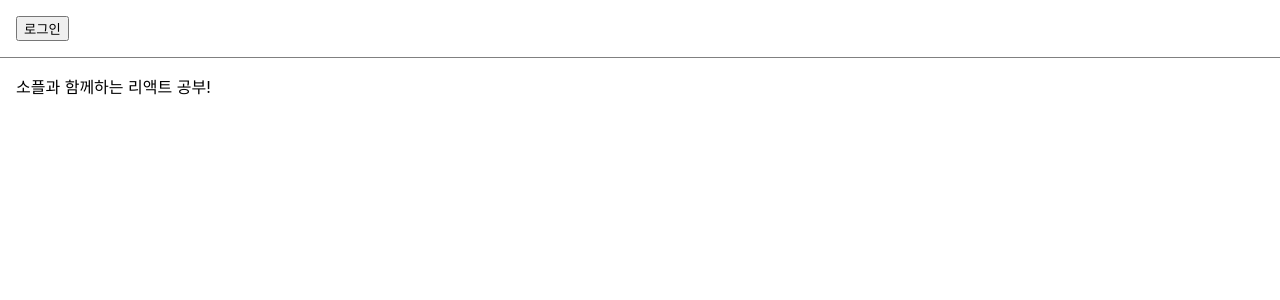
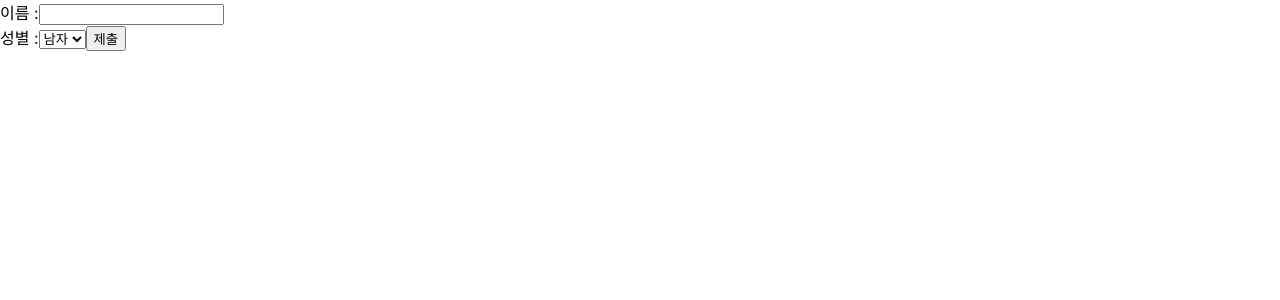
Before and after one commit to tnwls1006/23-React1, a React (Create React App) app: page / in a window 1280 px wide. Shown: the top 300 px of the page. Built offline with nearby package versions, Linux system fonts and the light colour scheme.

Commit message:
10주차 (05/04)

```diff
--- /dev/null
+++ b/src/chapter_10/AttendanceBook.jsx
@@ -0,0 +1,46 @@
+import React from "react";
+
+const students = [
+  {
+    id : 1,
+    name : "Inje",
+  },
+  {
+    id : 2,
+    name : "Steve",
+  },
+  {
+    id : 3,
+    name : "Bill",
+  },
+  {
+    id : 4,
+    name : "Jeff",
+  },
+];
+
+function AttendanceBook(props) {
+  return(
+    <ul>
+      {students.map((student) => {
+        // id를 키 값으로 사용
+        return <li key={student.id}>{student.name}</li>;
+        // 포맷팅 된 문자열을 키값으로 사용
+        /*
+        {students.map((student, index) =>{
+          <li key={`student-id-${student.id`}>{studendt.name}</li>;
+        })}
+        */
+
+        // 배열의 인덱스를 키값으로 사용
+        /*
+        {students.map((student, index) =>{
+          <li key={index}>{student.name}</li>;
+        })}
+        */
+      })}
+    </ul>
+  );
+}
+
+export default AttendanceBook;
--- /dev/null
+++ b/src/chapter_11/SignUp.jsx
@@ -0,0 +1,39 @@
+import React, {useState} from "react";
+
+function SignUp(props){
+  const [name, setName] = useState("");
+  const [gender, setGender] = useState("남자");
+
+  const handleChangeName = (event) => {
+    setName(event.target.value);
+  };
+
+  const handleChangeGender = (event) => {
+    setGender(event.target.value);
+  };
+
+  const handleSubmit = (event) => {
+    alert(`이름 : ${name}, 성별 : ${gender}`);
+    event.preventDefault();
+  };
+
+  return  (
+    <form onSubmit={handleSubmit}>
+      <label>
+        이름 :
+        <input type="text" value={name} onChange={handleChangeName} />
+      </label>
+      <br />
+      <label>
+        성별 :
+        <select value={gender} onChange={handleChangeGender}>
+          <option value="남자">남자</option>
+          <option value="여자">여자</option>
+        </select>
+      </label>
+      <button type="submit">제출</button>
+    </form>
+  );
+}
+
+export default SignUp;
--- a/src/index.js
+++ b/src/index.js
@@ -11,12 +11,14 @@
 import Accommodate from "./chapter_07/Accommodate";
 import ConfirmButton from "./chapter_08/ConfirmButton";
 import LandingPage from "./chapter_09/LandingPage";
+import AttendanceBook from "./chapter_10/AttendanceBook";
+import SignUp from "./chapter_11/SignUp";
 
 const root = ReactDOM.createRoot(document.getElementById("root"));
 
 root.render(
   <React.StrictMode>
-    <LandingPage />
+    <SignUp />
   </React.StrictMode>
 );
 
```
Also changed, not shown: 1 other file (tests, documents, lock files or other folders).
